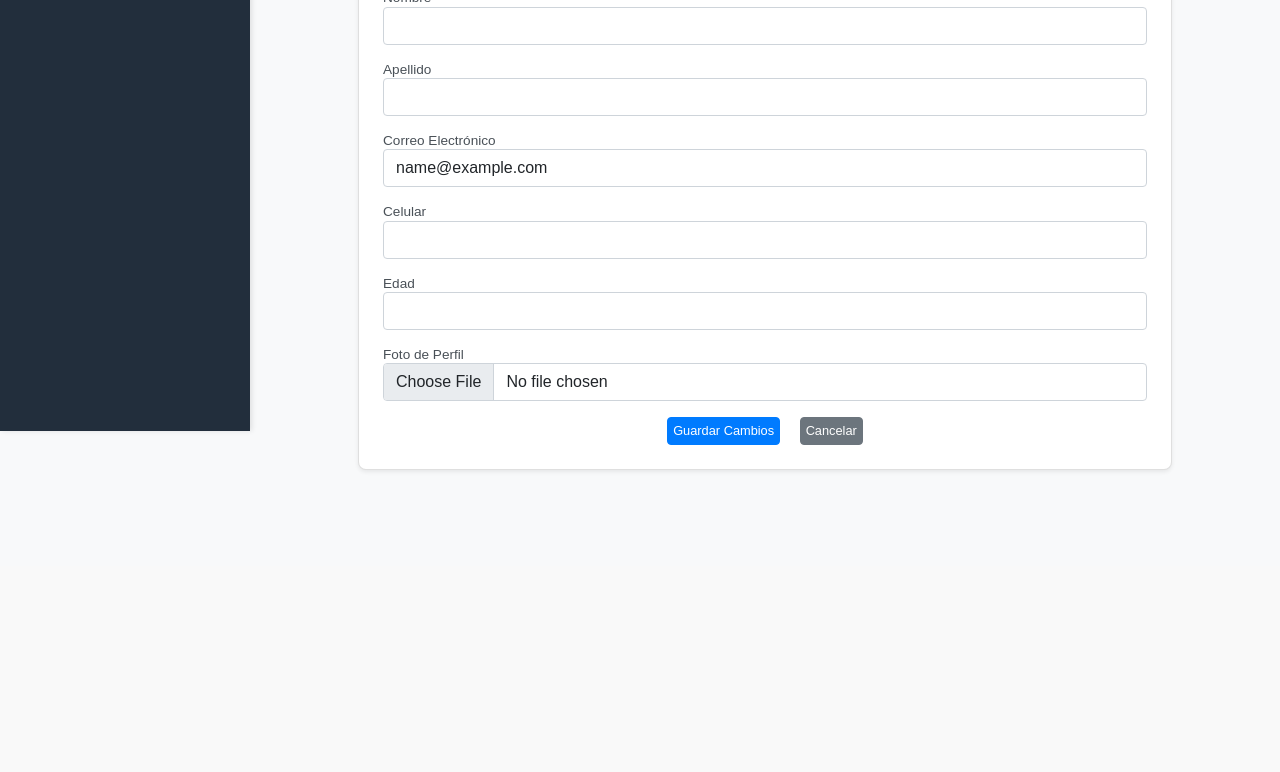
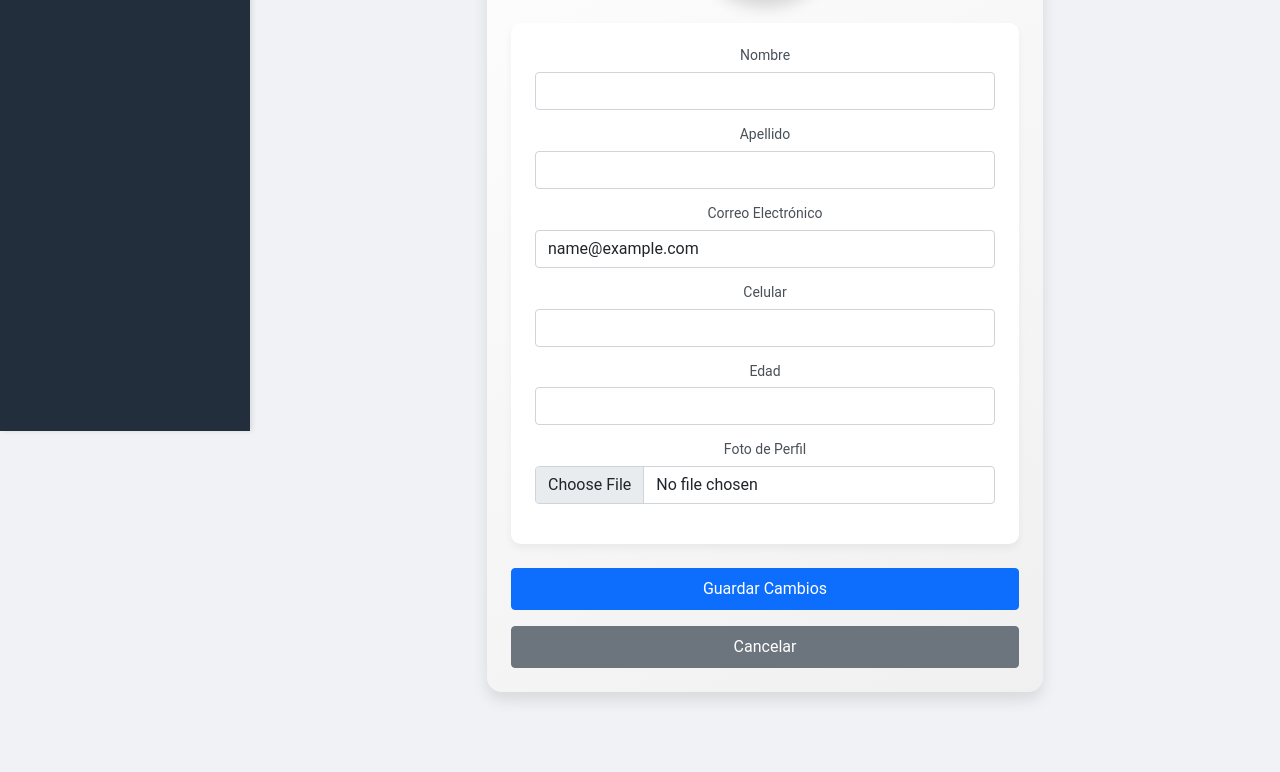
Before and after one commit to santiudev/SistemaGestionFC, a Django app: page /accounts/perfil/editar/ in a window 1280 px wide. Shown: the part 369-1141 px from the top of the page. Before the commit the page ends 840 px from the top, so only its background shows below. Run offline with Django 5.2, Linux system fonts and the light colour scheme; the visitor is signed in with stand-in values (Sample User, id 1); data that the repository does not hold is empty; some libraries are stand-ins or nearby versions.

Commit message:
agrego estilos perfil

```diff
--- a/core/users/templates/users/editar_perfil.html
+++ b/core/users/templates/users/editar_perfil.html
@@ -1,29 +1,23 @@
-<!-- users/templates/users/editar_perfil.html -->
-
 {% extends 'base.html' %}
 {% load static %}
 {% block content %}
-<head>
-    <meta charset="UTF-8">
-    <meta name="viewport" content="width=device-width, initial-scale=1.0">
-    <title>Editar Perfil</title>
-    <link href="{% static 'css/finanzas.css' %}" rel="stylesheet">
-</head>
-<body>
 <div class="container mt-5">
+    <div class="row justify-content-center">
+        <div class="col-md-8">
+            <div class="profile-card text-center p-4">
                 <h2 class="text-center mb-4">Editar Perfil</h2>
-        <div class="card p-4 shadow-sm">
                 <form method="post" enctype="multipart/form-data">
                     {% csrf_token %}
 
-                <div class="mb-3 text-center">
+                    <div class="profile-img-container mb-4">
                         {% if request.user.foto %}
-                        <img src="{{ request.user.foto.url }}" class="img-thumbnail mb-2" alt="Foto de perfil" width="150">
+                            <img src="{{ request.user.foto.url }}" class="profile-img shadow" alt="Foto de perfil">
                         {% else %}
-                        <img src="{% static 'user_photos/default.jpg' %}" class="img-thumbnail mb-2" alt="Foto de perfil" width="150">
+                            <img src="{% static 'user_photos/default.jpg' %}" class="profile-img shadow" alt="Foto de perfil">
                         {% endif %}
                     </div>
 
+                    <div class="info-block mb-4 p-4">
                         <div class="mb-3">
                             <label for="nombre" class="form-label">Nombre</label>
                             {{ form.nombre }}
@@ -48,12 +42,56 @@
                             <label for="foto" class="form-label">Foto de Perfil</label>
                             {{ form.foto }}
                         </div>
-                <div class="text-center">
-                    <button type="submit" class="btn btn-primary">Guardar Cambios</button>
-                    <a href="{% url 'perfil' %}" class="btn btn-secondary">Cancelar</a>
+                    </div>
+
+                    <div class="action-buttons d-grid gap-3">
+                        <button type="submit" class="btn btn-primary w-100 py-2">Guardar Cambios</button>
+                        <a href="{% url 'perfil' %}" class="btn btn-secondary w-100 py-2">Cancelar</a>
                     </div>
                 </form>
             </div>
         </div>
+    </div>
+</div><style>
+    body {
+        background-color: #f0f2f5;
+        font-family: 'Roboto', sans-serif;
+    }
+    .profile-card {
+        background: linear-gradient(145deg, #ffffff, #f0f0f0);
+        border-radius: 15px;
+        box-shadow: 0 8px 15px rgba(0, 0, 0, 0.1);
+        text-align: center;
+        transition: transform 0.3s;
+    }
+    .profile-img-container {
+        position: relative;
+        width: 150px;
+        height: 150px;
+        margin: 0 auto;
+    }
+    .profile-img {
+        width: 100%;
+        height: 100%;
+        border-radius: 50%;
+        object-fit: cover;
+        border: 4px solid #007bff;
+    }
+    .info-block {
+        background: #ffffff;
+        border-radius: 10px;
+        box-shadow: 0 4px 8px rgba(0, 0, 0, 0.05);
+    }
+    .info-block h5 {
+        font-weight: bold;
+        color: #007bff;
+    }
+    .info-block p {
+        color: #333;
+        font-size: 16px;
+        margin-bottom: 10px;
+    }
+</style>
+
 </body>
 {% endblock %}
```
Also changed, not shown: core/users/templates/users/profile.html (+3 -4 lines). Lines whose indentation alone changed are shown as unchanged.
